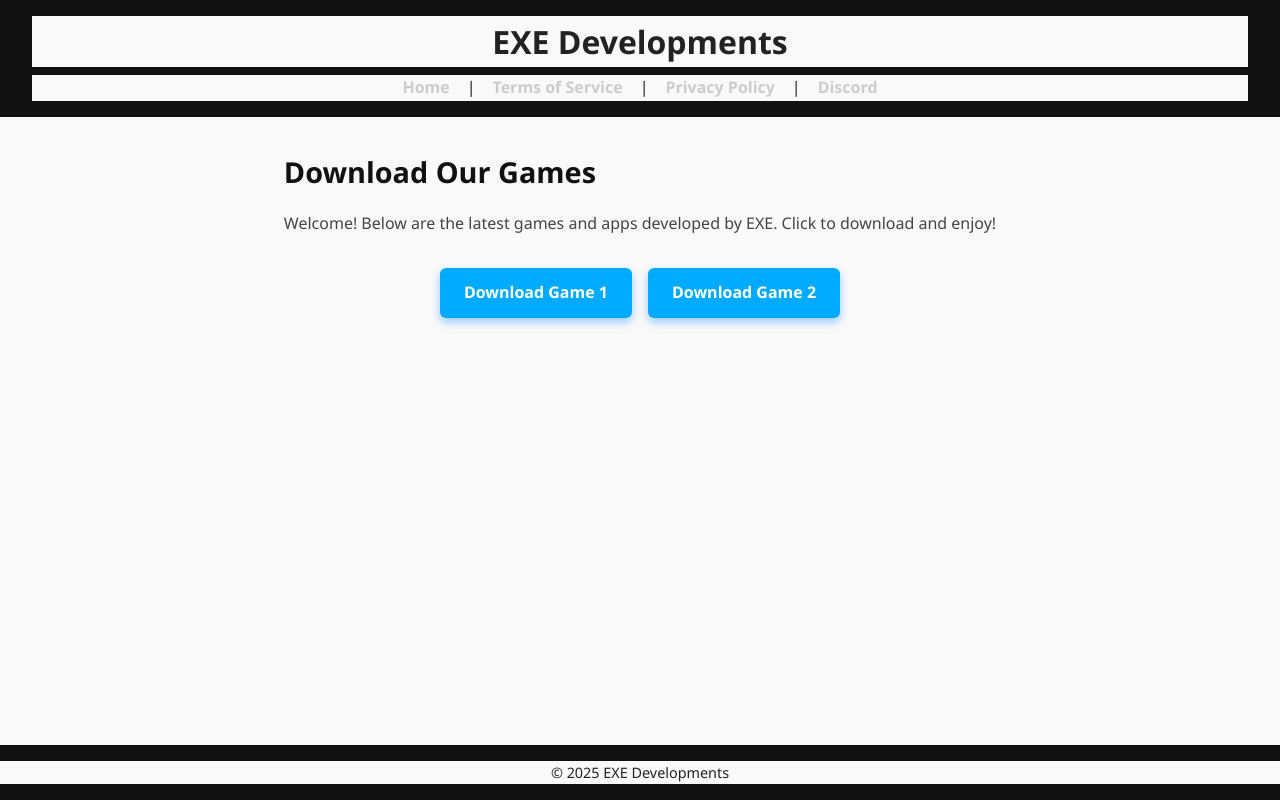
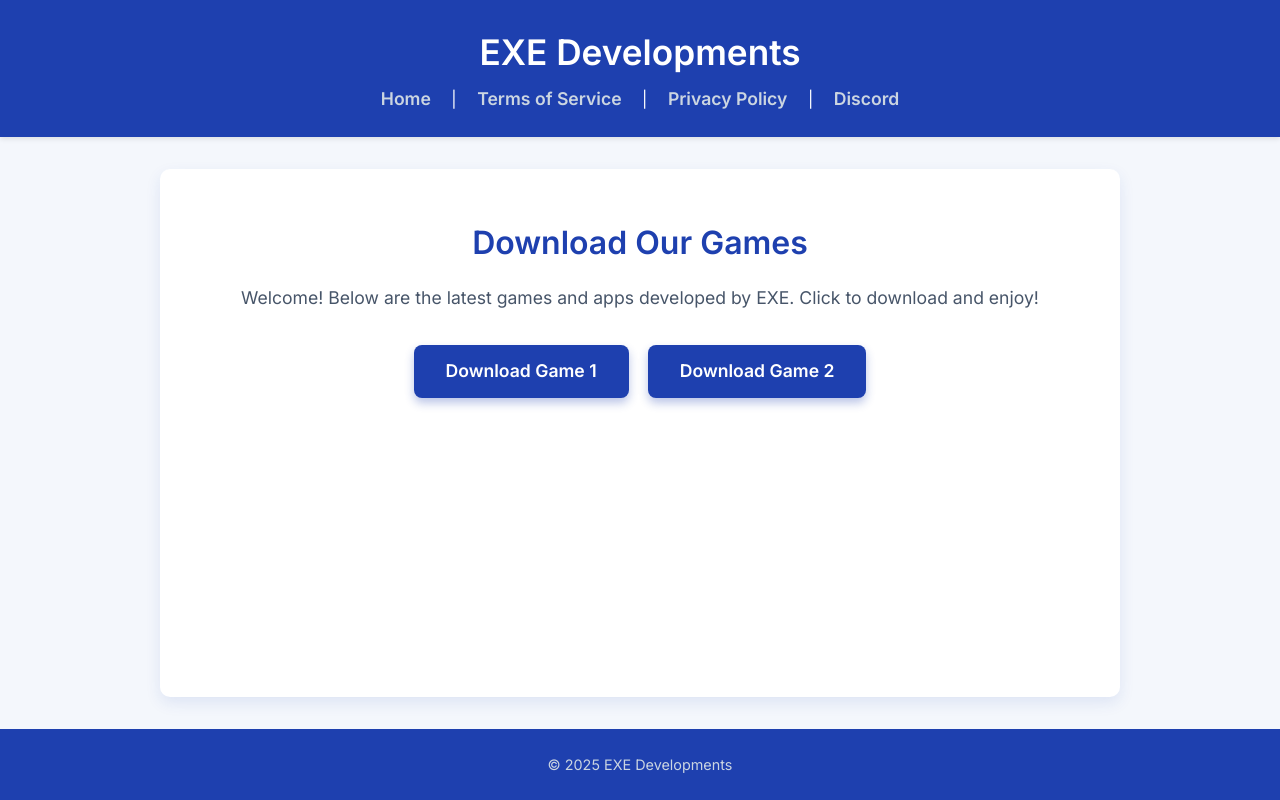
Before and after one commit to EXEdevelopment/EXE, a plain HTML site: page index.html in a window 1280 px wide. Drawn offline with Linux system fonts and the light colour scheme.

Commit message:
Update styles.css

```diff
--- a/css/styles.css
+++ b/css/styles.css
@@ -1,99 +1,128 @@
-/* General reset and base */
+/* Import Google Fonts */
+@import url('https://fonts.googleapis.com/css2?family=Inter:wght@400;600&display=swap');
+
 * {
   box-sizing: border-box;
   margin: 0;
   padding: 0;
-  font-family: 'Segoe UI', Tahoma, Geneva, Verdana, sans-serif;
-  color: #222;
-  background-color: #f9f9f9;
 }
 
 body {
+  font-family: 'Inter', sans-serif;
+  background: #f4f7fc;
+  color: #333;
   line-height: 1.6;
   min-height: 100vh;
   display: flex;
   flex-direction: column;
 }
 
-/* Header styles */
+/* Container */
+.container {
+  max-width: 960px;
+  margin: 0 auto;
+  padding: 1rem 2rem;
+}
+
+/* Header */
 header {
-  background-color: #111;
-  color: #fff;
-  padding: 1rem 2rem;
+  background-color: #1e40af; /* deep blue */
+  color: white;
+  padding: 1.5rem 0;
+  box-shadow: 0 2px 5px rgba(0,0,0,0.1);
+  position: sticky;
+  top: 0;
+  z-index: 1000;
+}
+
+header h1 {
+  margin-bottom: 0.3rem;
+  font-weight: 700;
+  font-size: 2.2rem;
   text-align: center;
 }
 
-header h1 {
-  margin-bottom: 0.5rem;
-  font-weight: 700;
-  font-size: 2rem;
+nav {
+  text-align: center;
+  margin-top: 0.3rem;
 }
 
 nav a {
-  color: #ccc;
+  color: #cbd5e1;
   text-decoration: none;
-  margin: 0 0.8rem;
+  margin: 0 1rem;
   font-weight: 600;
   transition: color 0.3s ease;
+  font-size: 1.1rem;
 }
 
 nav a:hover {
-  color: #0af;
+  color: #93c5fd;
 }
 
-/* Main content */
+/* Main */
 main {
-  flex: 1;
-  max-width: 900px;
+  flex-grow: 1;
+  padding: 3rem 1rem;
+  background: white;
   margin: 2rem auto;
-  padding: 0 1rem;
+  border-radius: 10px;
+  box-shadow: 0 6px 15px rgba(30, 64, 175, 0.1);
+  width: 90%;
+  max-width: 960px;
 }
 
+/* Download Section */
 .download-section h2 {
-  font-size: 1.8rem;
+  font-size: 2rem;
   margin-bottom: 1rem;
-  color: #111;
+  text-align: center;
+  color: #1e40af;
 }
 
 .download-section p {
   margin-bottom: 2rem;
-  font-size: 1rem;
-  color: #444;
+  font-size: 1.1rem;
+  color: #475569;
+  text-align: center;
 }
 
-/* Download buttons container */
+/* Buttons container */
 .downloads {
   display: flex;
+  justify-content: center;
   flex-wrap: wrap;
-  gap: 1rem;
-  justify-content: center;
+  gap: 1.2rem;
 }
 
-/* Download button style */
+/* Download buttons */
 .download-button {
-  background-color: #0af;
+  background-color: #1e40af;
   color: white;
-  padding: 0.75rem 1.5rem;
-  border-radius: 6px;
+  padding: 0.8rem 2rem;
+  border-radius: 8px;
+  font-weight: 700;
+  font-size: 1.1rem;
   text-decoration: none;
-  font-weight: 700;
-  font-size: 1rem;
-  box-shadow: 0 4px 8px rgba(10, 130, 255, 0.4);
+  box-shadow: 0 5px 10px rgba(30, 64, 175, 0.3);
   transition: background-color 0.3s ease, box-shadow 0.3s ease;
   user-select: none;
+  min-width: 160px;
+  text-align: center;
 }
 
 .download-button:hover {
-  background-color: #0080ff;
-  box-shadow: 0 6px 12px rgba(0, 120, 255, 0.6);
+  background-color: #3b82f6;
+  box-shadow: 0 8px 20px rgba(59, 130, 246, 0.5);
 }
 
 /* Footer */
 footer {
   text-align: center;
-  padding: 1rem 0;
-  background-color: #111;
-  color: #ddd;
+  padding: 1.5rem 0;
+  background-color: #1e40af;
+  color: #cbd5e1;
   font-size: 0.9rem;
   margin-top: auto;
+  user-select: none;
 }
```
